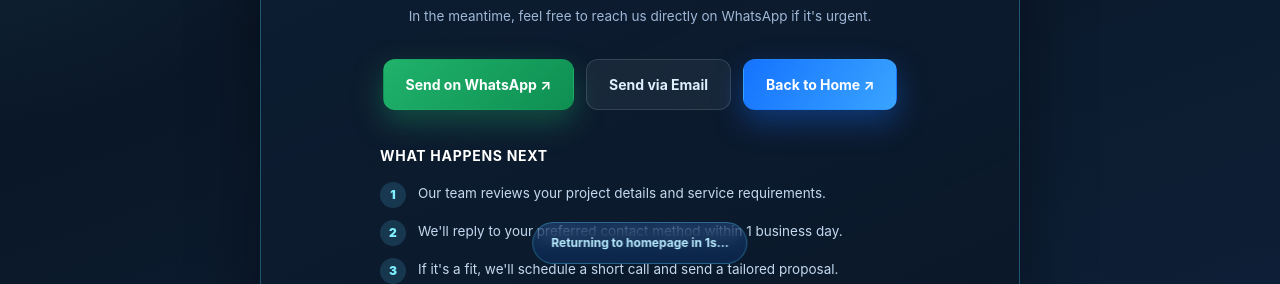
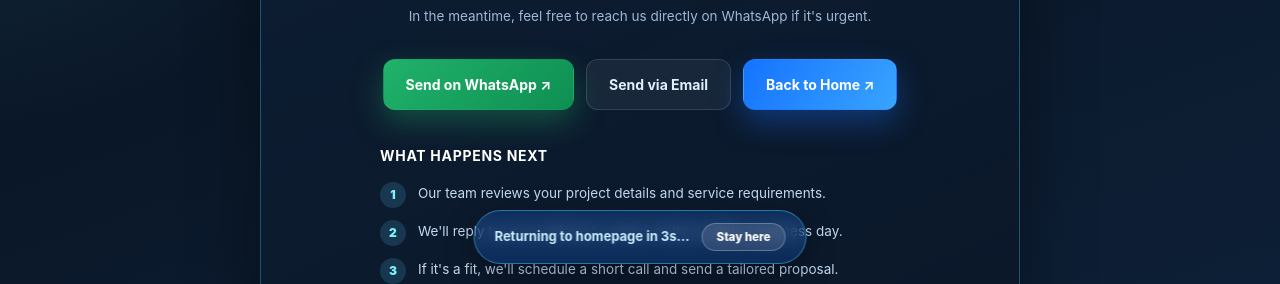
Before and after one commit to srinithiiimpex/LandinPage, a plain HTML site: page thank-you.html in a window 1280 px wide. Shown: the part 516-800 px from the top of the page. Drawn offline with Linux system fonts and the light colour scheme.

Commit message:
thank-you.html

```diff
--- a/thank-you.html
+++ b/thank-you.html
@@ -276,35 +276,65 @@ h1{margin-bottom:16px}
     }
   } catch (err) { /* silent fail — generic thank-you shown */ }
 
-  /* ============================================================
-     AUTO-REDIRECT TO HOMEPAGE AFTER 6 SECONDS
-     Subtle countdown appears; user can cancel by clicking anywhere
-     ============================================================ */
-  var countdown = 6;
-  var countdownEl = document.createElement('div');
-  countdownEl.style.cssText =
+/* ============================================================
+   AUTO-REDIRECT TO HOMEPAGE
+   - 8-second countdown
+   - Only a specific "Stay here" button cancels it
+   - Accidental taps / scrolls do NOT cancel
+   ============================================================ */
+(function () {
+  var seconds = 8;
+  var bar = document.createElement('div');
+  bar.style.cssText =
     'position:fixed;bottom:20px;left:50%;transform:translateX(-50%);' +
-    'padding:10px 18px;border-radius:100px;font-size:12px;font-weight:700;' +
-    'background:rgba(21,115,255,.15);border:1px solid rgba(79,209,255,.35);' +
-    'color:#b7ecff;backdrop-filter:blur(10px);z-index:999;';
-  countdownEl.textContent = 'Returning to homepage in ' + countdown + 's…';
-  document.body.appendChild(countdownEl);
+    'padding:12px 20px;border-radius:100px;font-size:13px;font-weight:700;' +
+    'background:rgba(21,115,255,.22);border:1px solid rgba(79,209,255,.45);' +
+    'color:#c9f0ff;backdrop-filter:blur(10px);-webkit-backdrop-filter:blur(10px);' +
+    'z-index:999;display:flex;align-items:center;gap:12px;' +
+    'box-shadow:0 10px 30px rgba(0,0,0,.35);white-space:nowrap;';
+  bar.innerHTML =
+    '<span>Returning to homepage in <strong id="rdCount">' + seconds + '</strong>s…</span>' +
+    '<button id="rdCancel" type="button" style="' +
+      'background:rgba(255,255,255,.12);border:1px solid rgba(255,255,255,.25);' +
+      'color:#fff;border-radius:100px;padding:6px 14px;font-size:11.5px;' +
+      'font-weight:800;cursor:pointer;font-family:inherit;transition:.2s;' +
+    '">Stay here</button>';
+
+  if (window.innerWidth < 420) {
+    bar.style.flexDirection = 'column';
+    bar.style.gap = '8px';
+    bar.style.whiteSpace = 'normal';
+    bar.style.textAlign = 'center';
+  }
+
+  document.body.appendChild(bar);
+
+  var countEl = document.getElementById('rdCount');
+  var cancelled = false;
 
   var timer = setInterval(function () {
-    countdown--;
-    if (countdown <= 0) {
+    if (cancelled) return;
+    seconds--;
+    if (seconds <= 0) {
       clearInterval(timer);
       window.location.href = '/index.html';
     } else {
-      countdownEl.textContent = 'Returning to homepage in ' + countdown + 's…';
+      countEl.textContent = seconds;
     }
   }, 1000);
 
-  document.addEventListener('click', function () {
+  document.getElementById('rdCancel').addEventListener('click', function (e) {
+    e.stopPropagation();
+    cancelled = true;
     clearInterval(timer);
-    countdownEl.textContent = 'Auto-redirect cancelled';
-    setTimeout(function () { countdownEl.remove(); }, 1500);
-  }, { once: true });
+    bar.innerHTML = '<span>Auto-redirect cancelled — you can stay here.</span>';
+    setTimeout(function () {
+      bar.style.transition = 'opacity .4s ease';
+      bar.style.opacity = '0';
+      setTimeout(function () { bar.remove(); }, 400);
+    }, 2200);
+  });
+})();
 </script>
 </body>
 </html>
```
